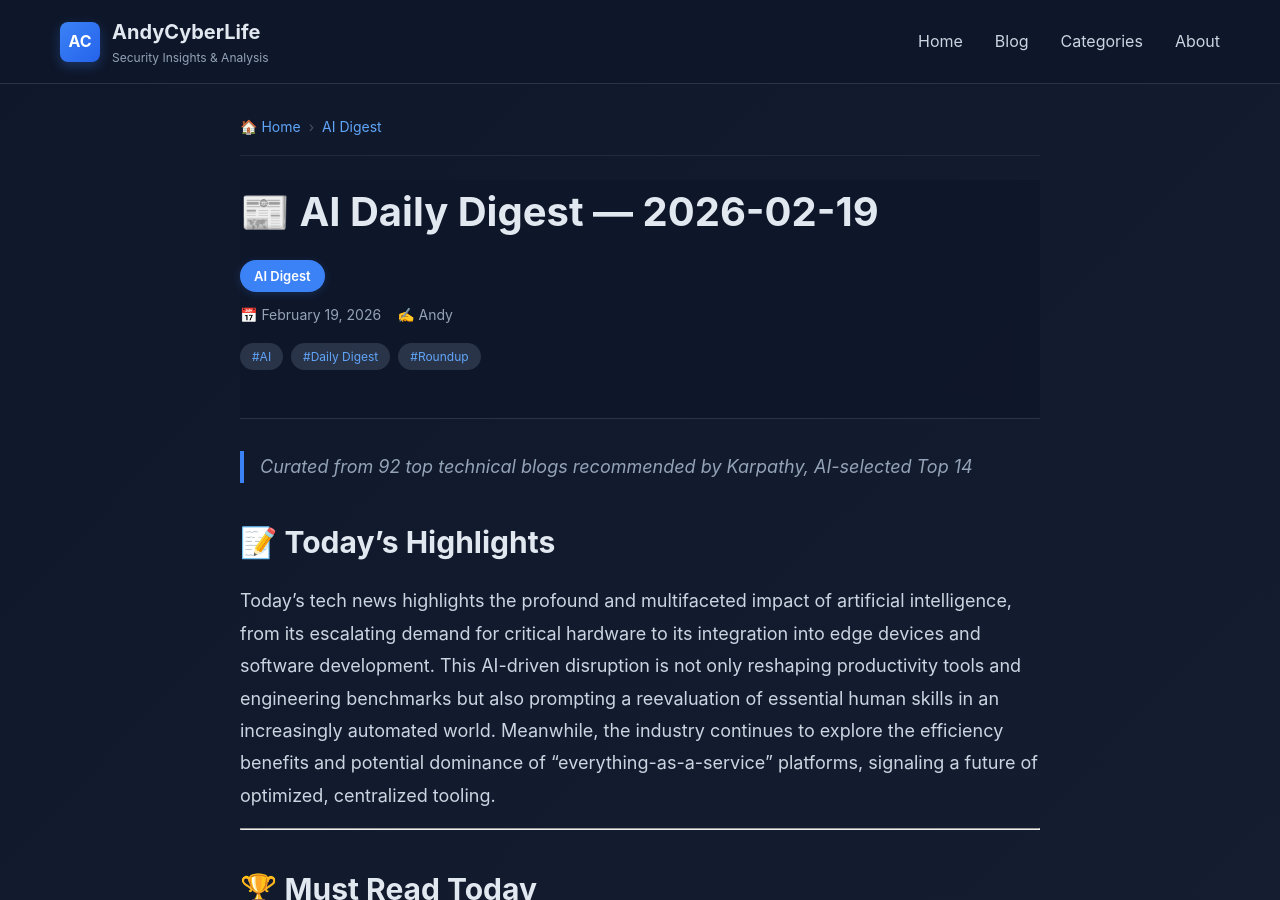
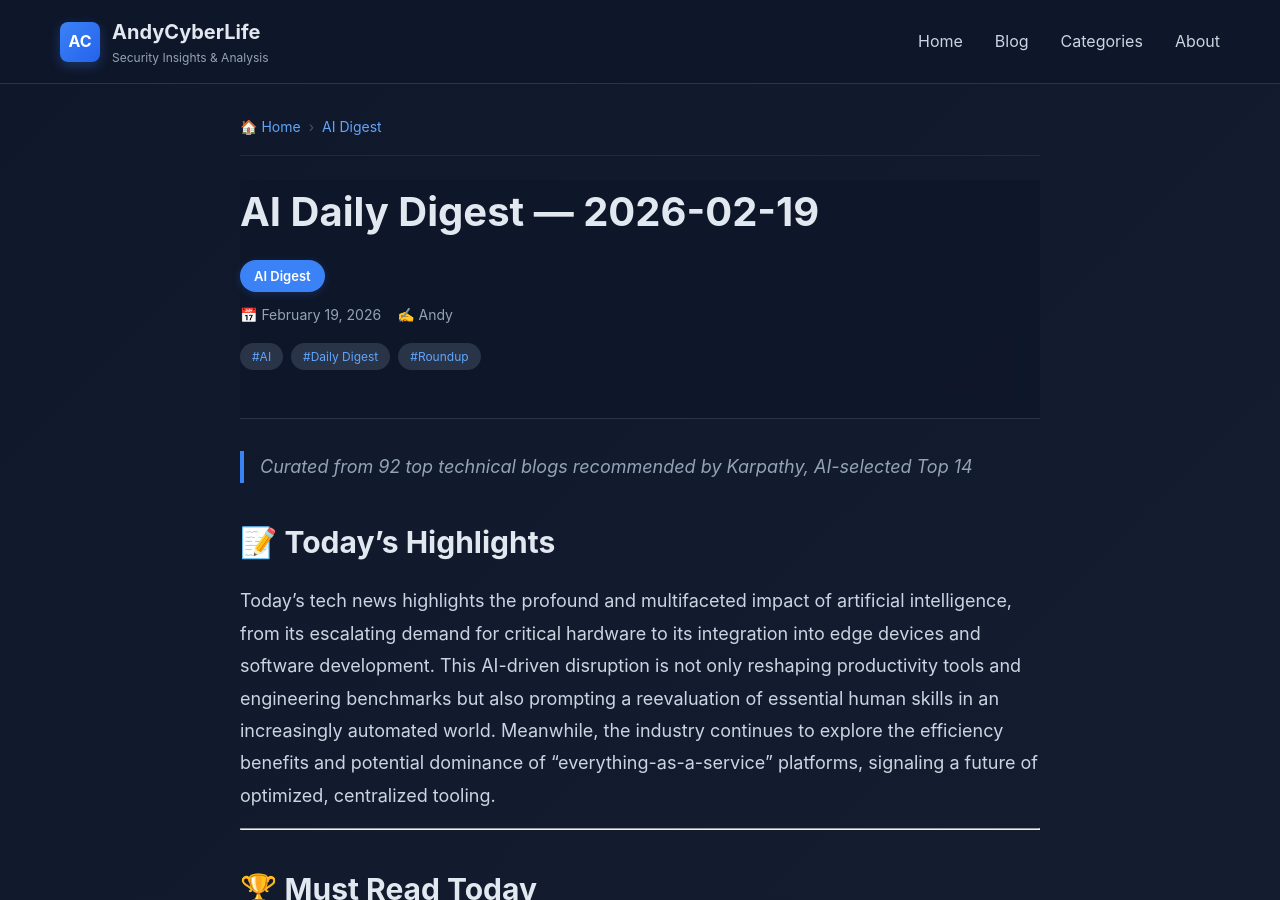
Before and after one commit to sinocikid/sinocikid.github.io, a Jekyll site: the page built from _posts/2026-02-19-ai-daily-digest.md, in a window 1280 px wide and 900 px high. Built offline with Jekyll 4.4.1, drawn with Linux system fonts in a browser that asks for light colours.

```diff
--- a/_posts/2026-02-19-ai-daily-digest.md
+++ b/_posts/2026-02-19-ai-daily-digest.md
@@ -1,5 +1,5 @@
 ---
-title: "📰 AI Daily Digest — 2026-02-19"
+title: "AI Daily Digest — 2026-02-19"
 date: 2026-02-19
 categories: ["AI Digest"]
 tags: ["AI", "Daily Digest", "Roundup"]
```
